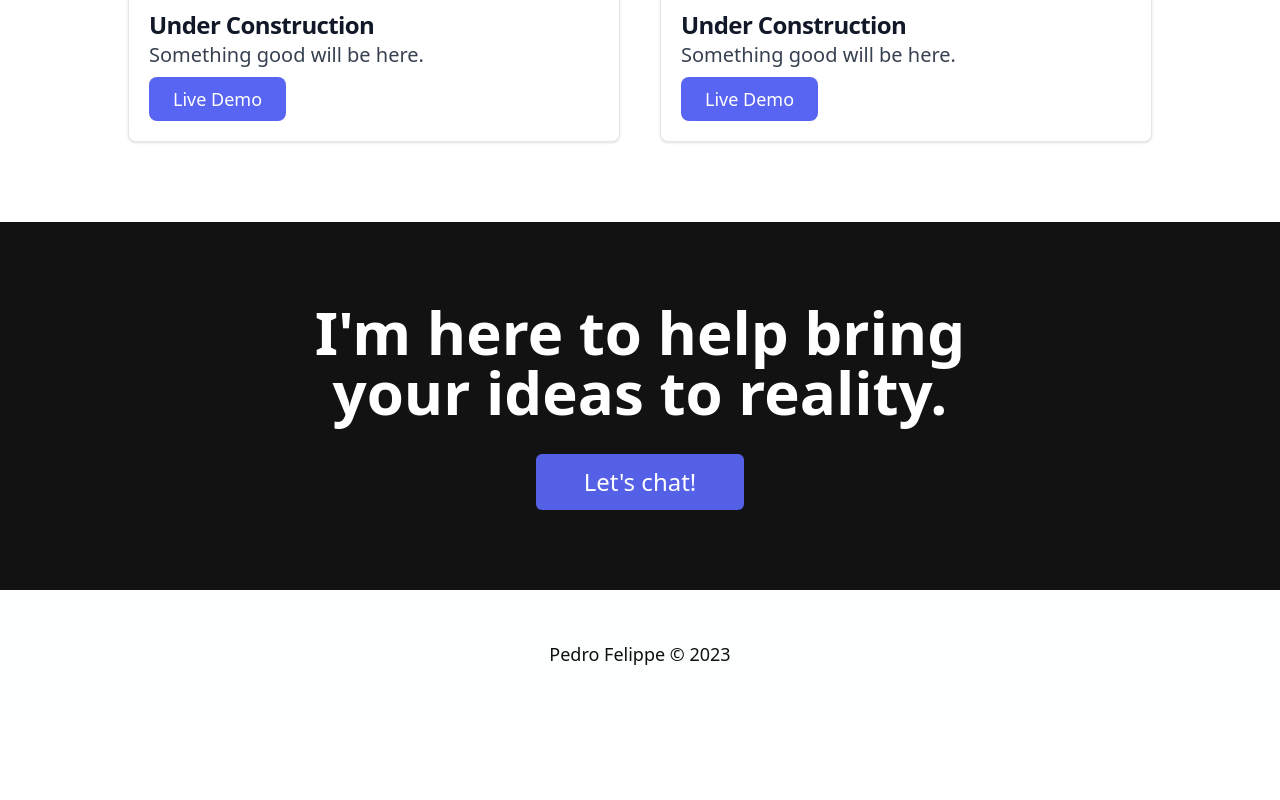
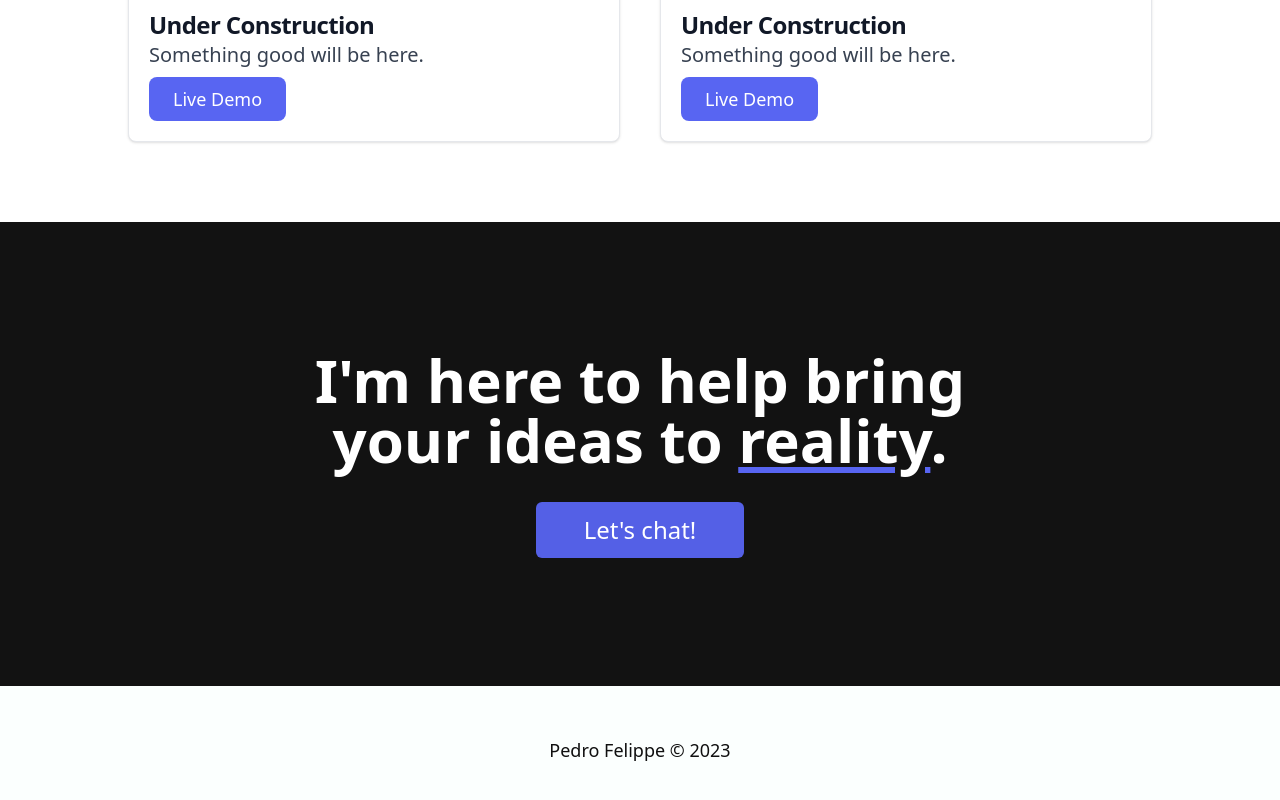
Before and after one commit to pefelippe/Portfolio, a Next.js app: page / in a window 1280 px wide. Shown: the part 2135-2935 px from the top of the page. Before the commit the page ends 2853 px from the top, so only its background shows below. Built offline with nearby package versions, Linux system fonts and the light colour scheme.

Commit message:
refactor AGAIN?

```diff
--- a/src/components/layout/Header.tsx
+++ b/src/components/layout/Header.tsx
@@ -1,7 +1,6 @@
 import { motion } from "framer-motion";
 import Link from "next/link";
 import { useState } from "react";
-import Links from "../Socials";
 
 const Header = () => {
   const [open, setOpen] = useState(false);
@@ -11,14 +10,14 @@ const Header = () => {
       initial={{ opacity: 0, y: -50 }}
       animate={{ opacity: 1, y: 0 }}
       transition={{ duration: 0.5 }}
-      className="flex w-screen fixed rounded-sm z-40 backdrop-blur-sm mx-auto h-16 py-4"
+      className="flex w-screen fixed rounded-sm bg-white z-40  mx-auto h-16 py-4 border-b"
     >
-      <div className="flex w-full max-w-5xl mx-auto items-center justify-between ">
+      <div className="flex w-full  mx-auto items-center justify-between px-10 max-w-5xl">
         <Link href="/">
-          <p className="text-2xl font-semibold tracking-tight">Pedro Felippe</p>
+          <p className="text-xl font-medium tracking-tight">Pedro Felippe</p>
         </Link>
 
-        <Links />
+        {/* <Links /> */}
       </div>
     </motion.header>
   );
--- a/src/content/ContactContent.tsx
+++ b/src/content/ContactContent.tsx
@@ -9,15 +9,15 @@ function ContactContent() {
       initial={{ opacity: 0, y: 50 }}
       whileInView={{ opacity: 1, y: 0 }}
       transition={{ duration: 0.5 }}
-      className="flex justify-center w-full mx-auto  max-w-7xl py-10 xl:py-20 max-xl:max-w-3xl
+      className="flex justify-center w-full mx-auto  max-w-7xl py-10 xl:py-32 max-xl:max-w-3xl
      h-fit px-6 items-center relative  max-xl:flex-col "
     >
       <div className="relative h-full w-full flex justify-between gap-8 flex-col  items-center">
-        <div className=" flex flex-col gap-6 xl:gap-8 h-full items-center justify-between ">
-          <h1 className="text-4xl xl:text-6xl  font-bold leading-[1.2] max-w-3xl w-fit text-center">
-            I'm here to help bring your ideas to reality.
-          </h1>
-        </div>
+
+        <h1 className="text-4xl xl:text-6xl  font-bold leading-[1.2] max-w-3xl w-fit text-center">
+          I'm here to help bring your ideas to <span className="underline underline-offset-4 decoration-blue">reality</span>.
+        </h1>
+
         <MessageForm />
       </div>
     </motion.div>
```
